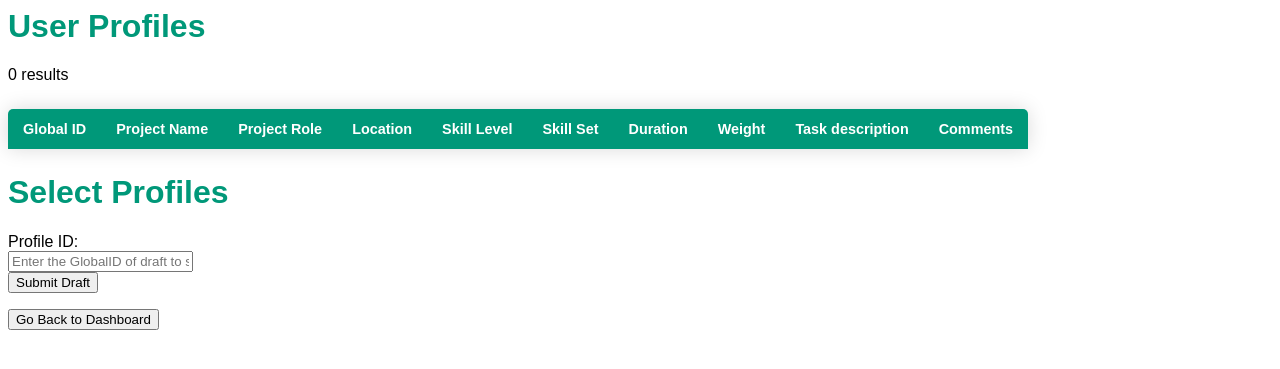
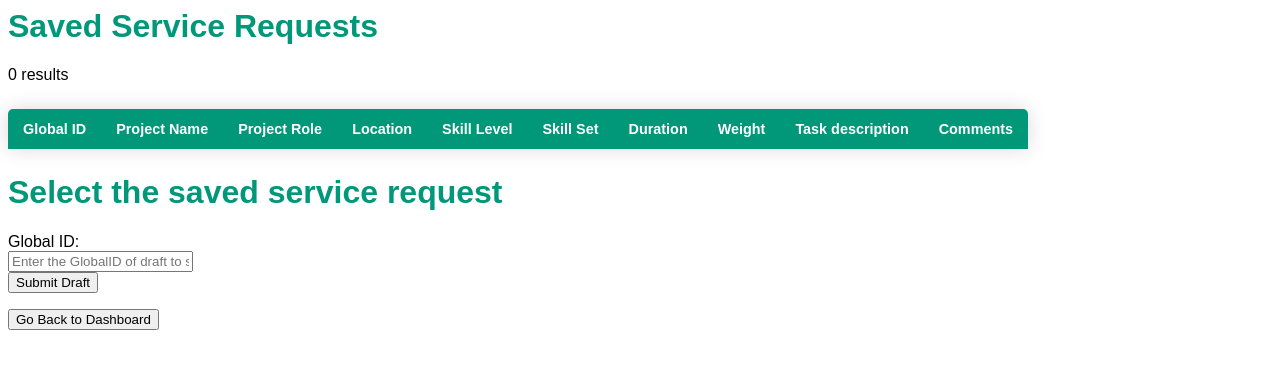
Before and after one commit to harytha6/CloudComputing-AWS-Agile, a PHP site: page /draft.php in a window 1280 px wide. Shown: the top 369 px of the page. Run offline with PHP 8.4, Linux system fonts and the light colour scheme; a user stored in the database is signed in; data comes from the database, SQL or seed files in the repository; data that the repository does not hold is empty.

Commit message:
Minor scripting changes in Draft Application

```diff
--- a/draft.php
+++ b/draft.php
@@ -52,7 +52,7 @@ if (isset($_POST["accept"])) {
   </head>
 <body>
 
-<h1>User Profiles</h1>
+<h1>Saved Service Requests</h1>
 
 <table class="content-table">
   <thead>
@@ -114,13 +114,13 @@ if (isset($_POST["accept"])) {
   </tbody>
 </table>
 
-<h1>Select Profiles</h1>
+<h1>Select the saved service request</h1>
 
 	<form class="form-container js-form-container" method="post">
             <!-- No id should be same. Change / replace at all occurrences -->
             <div class="form-inputs">
                 <div class="mb-3 row">
-                    <label for="profileid" class="col-sm-2 col-form-label">Profile ID:</label>
+                    <label for="profileid" class="col-sm-2 col-form-label">Global ID:</label>
                     <div class="col-sm-10">
                         <input id="profileid" name="profileid" class="form-control" type="text" placeholder="Enter the GlobalID of draft to submit" value="<?php echo $_POST["profileid"]; ?>" required />
                     </div>
```
